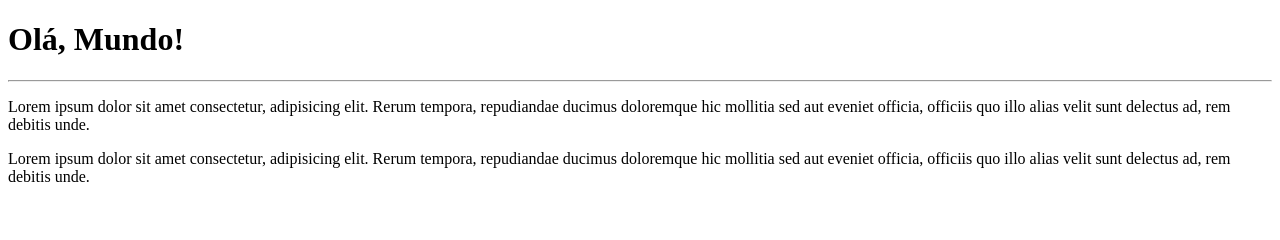
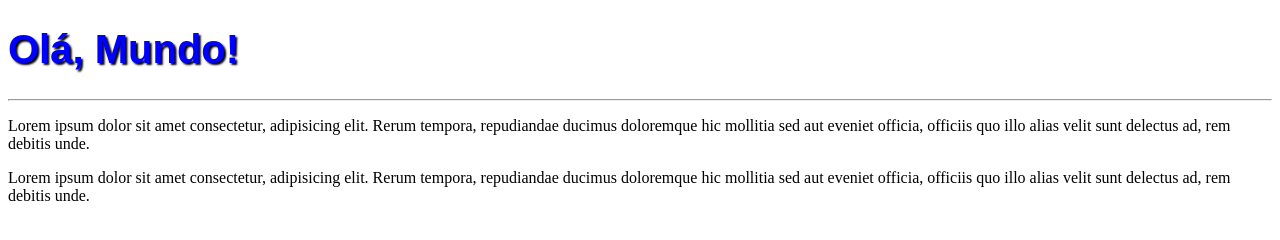
Before and after one commit to AdilsonJesus/Ola_Mundo, a plain HTML site: page Site_Exemplo/index.html in a window 1280 px wide. Drawn offline with Linux system fonts and the light colour scheme.

Commit message:
Incremento no estilo
Acrescentando  função style

```diff
--- a/Site_Exemplo/index.html
+++ b/Site_Exemplo/index.html
@@ -4,6 +4,15 @@
     <meta charset="UTF-8">
     <meta name="viewport" content="width=device-width, initial-scale=1.0">
     <title>Primeiro site em repositorio</title>
+    <style>
+        h1 {
+        font-family: Arial;
+        font-size: 30pt;
+        color: blue;
+        text-shadow: 2px 2px 2px black ;
+    }
+    </style>
+
 </head>
 <body>
     <h1>Olá, Mundo!</h1>
```
